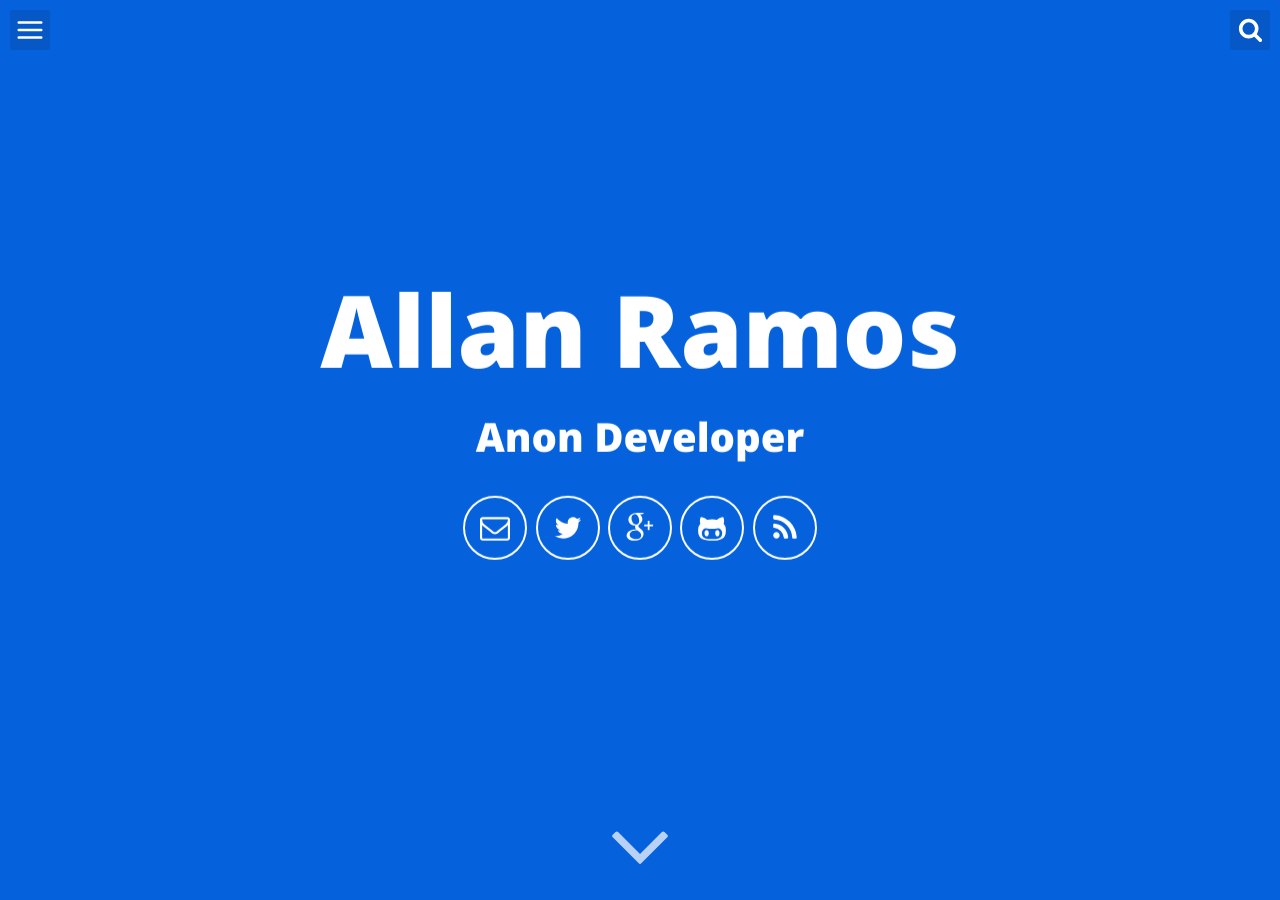
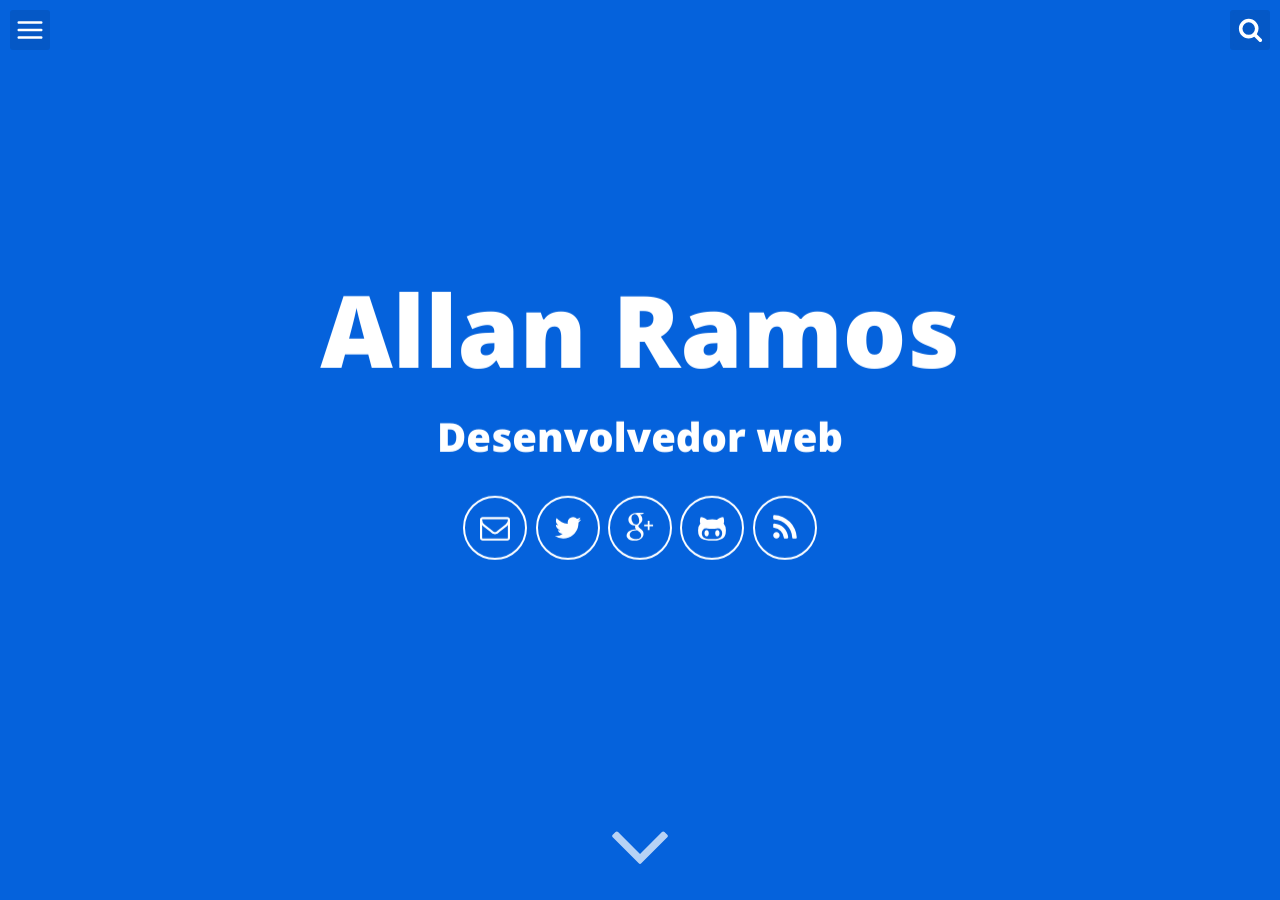
Before and after one commit to allangrds/blog, a Jekyll site: the page built from index.html, in a window 1280 px wide and 900 px high. Built offline with Jekyll 4.4.1, drawn with Linux system fonts in a browser that asks for light colours.

Commit message:
mudando template

```diff
--- a/_config.yml
+++ b/_config.yml
@@ -7,8 +7,8 @@ url: "https://allangrds.github.io" # the base hostname & protocol for your site
 # User settings
 username: Allan Ramos
 user_description: Anon Developer at Lorem Ipsum Dolor
-user_title: Anon Developer
-email: anon@anon.com
+user_title: Desenvolvedor web
+email: allangabrielrds@gmail.com
 twitter_username: allangrds
 github_username:  allangrds
 gplus_username:  allangrds
@@ -33,11 +33,11 @@ links:
   - title: Home
     url: /
   - title: Series
-    url: /series
+    url: /blog/series
   - title: Tags
-    url: /tags
+    url: /blog/tags
   - title: About Me
-    url: /about
+    url: /blog/about
 
 # exclude my node related stuff
 exclude: ['package.json', 'src', 'node_modules']
```
